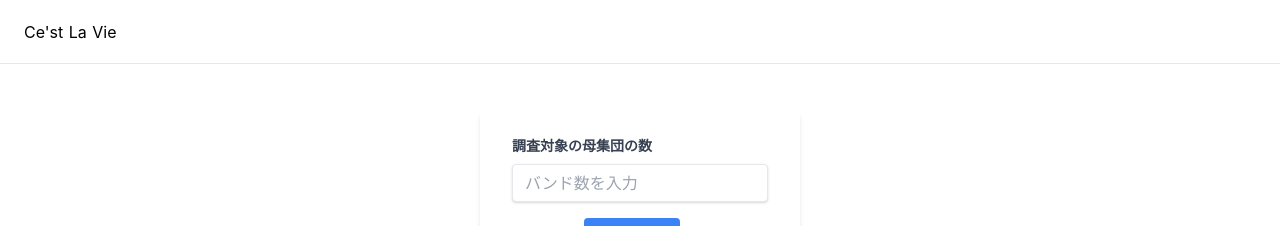
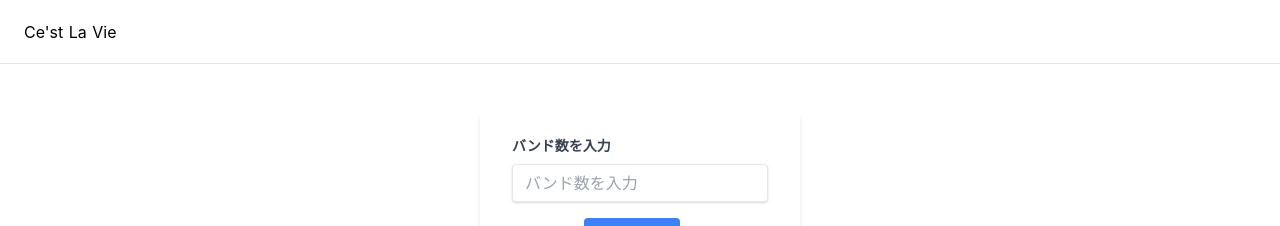
Before and after one commit to sohey-dr/SPA-Cestlavie-Time, a Nuxt app: page /time_table in a window 1280 px wide. Shown: the top 226 px of the page. Built offline with nearby package versions, Linux system fonts and the light colour scheme.

Commit message:
[ADD]form整理

```diff
--- a/pages/time_table.vue
+++ b/pages/time_table.vue
@@ -7,7 +7,7 @@
             class="block text-gray-700 text-sm font-bold mb-2"
             for="username"
           >
-            調査対象の母集団の数
+            バンド数を入力
           </label>
           <input
             v-model="bandCount"
@@ -24,7 +24,6 @@
               focus:outline-none
               focus:shadow-outline
             "
-            id="username"
             type="number"
             placeholder="バンド数を入力"
           />
```
